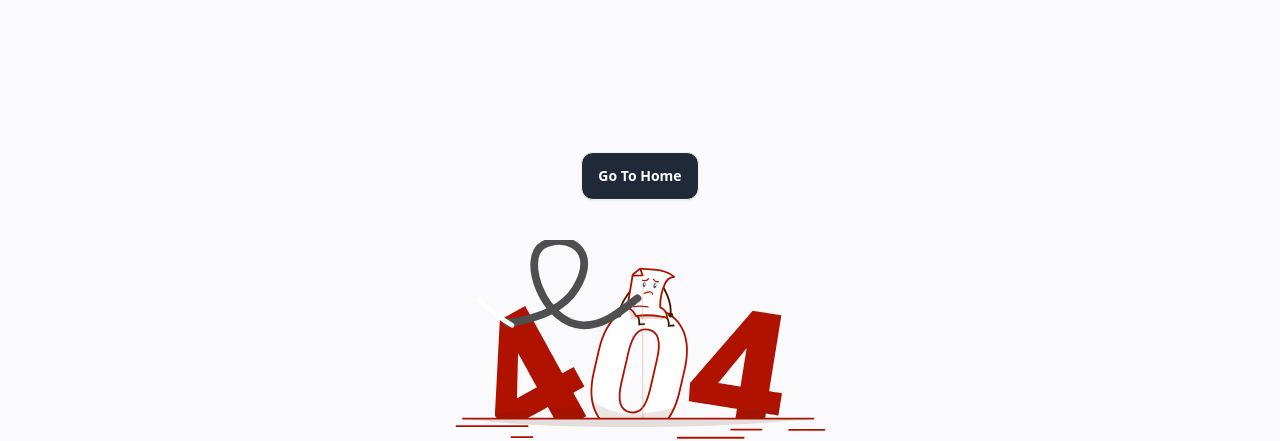
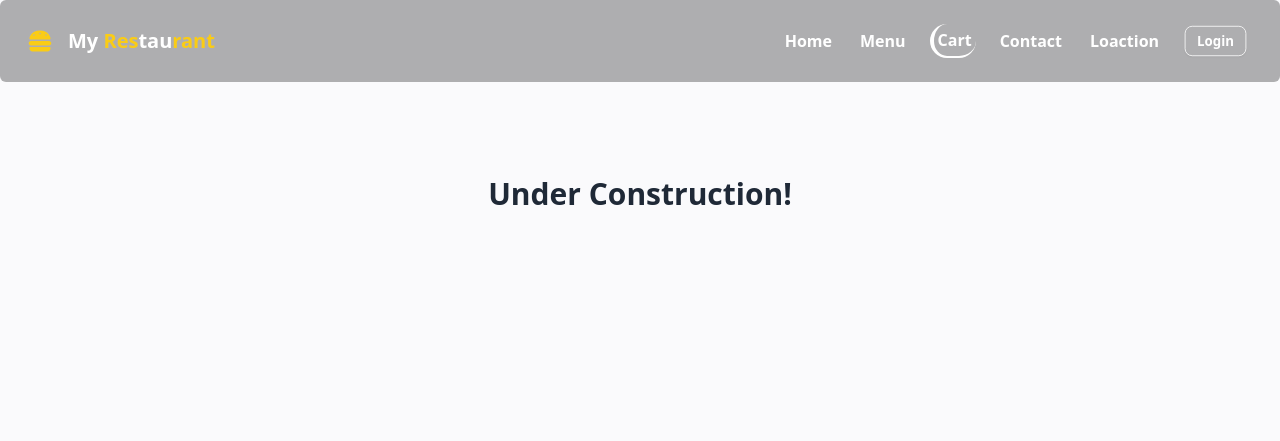
Before and after one commit to dronatoo21/my-restaurant, a React (Vite) app: page /cart in a window 1280 px wide. Before the commit this address had no page. Shown: the top 441 px of the page. Built offline with nearby package versions, Linux system fonts and the light colour scheme.

Commit message:
created cart, location and contact section

```diff
--- /dev/null
+++ b/src/Pages/Cart/Cart.jsx
@@ -0,0 +1,9 @@
+const Cart = () => {
+    return (
+        <div className="min-h-[80vh]">
+            <h1 className="font-bold text-xl py-44 md:text-2xl lg:text-3xl text-center">Under Construction!</h1>
+        </div>
+    );
+};
+
+export default Cart;
--- /dev/null
+++ b/src/Pages/Contact/Contact.jsx
@@ -0,0 +1,9 @@
+const Contact = () => {
+    return (
+        <div className="min-h-[80vh]">
+            <h1 className="font-bold text-xl py-44 md:text-2xl lg:text-3xl text-center">Under Construction!</h1>
+        </div>
+    );
+};
+
+export default Contact;
--- a/src/Pages/ErrorPage/MainError/MainError.jsx
+++ b/src/Pages/ErrorPage/MainError/MainError.jsx
@@ -6,9 +6,9 @@ const MainError = () => {
     return (
         <div className="min-h-screen">
             <div className="text-center py-28">
-            <Link to="/"><button className="btn bg-gray-800 text-white rounded-xl my-10">Go To Home</button></Link>
-            <Lottie className="w-8/12 lg:w-1/3 mx-auto" animationData={ErrorAnimation}/>
-        </div>
+                <Link to="/"><button className="btn bg-gray-800 text-white rounded-xl my-10">Go To Home</button></Link>
+                <Lottie className="w-8/12 lg:w-1/3 mx-auto" animationData={ErrorAnimation}/>
+            </div>
         </div>
     );
 };
--- /dev/null
+++ b/src/Pages/Location/Location.jsx
@@ -0,0 +1,9 @@
+const Location = () => {
+    return (
+        <div className="min-h-[80vh]">
+            <h1 className="font-bold text-xl py-44 md:text-2xl lg:text-3xl text-center">Under Construction!</h1>
+        </div>
+    );
+};
+
+export default Location;
--- a/src/Pages/Shared/Navbar/Navbar.jsx
+++ b/src/Pages/Shared/Navbar/Navbar.jsx
@@ -9,8 +9,8 @@ const Navbar = () => {
         <NavLink style={({ isActive })=> ({borderBottom: isActive ? "2px solid white" : " ", borderLeft: isActive ? "4px solid white" : " ",})} className="text-base font-semibold hover:text-yellow-400 rounded-full p-1" to="/"><li >Home</li></NavLink>
         <NavLink style={({ isActive })=> ({borderBottom: isActive ? "2px solid white" : " ", borderLeft: isActive ? "4px solid white" : " ",})} className="text-base font-semibold hover:text-yellow-400 rounded-full p-1" to='/menu'><li>Menu</li></NavLink>
         <NavLink style={({ isActive })=> ({borderBottom: isActive ? "2px solid white" : " ", borderLeft: isActive ? "4px solid white" : " ",})} className="text-base font-semibold hover:text-yellow-400 rounded-full p-1" to='/cart'><li>Cart</li></NavLink>
-        <NavLink style={({ isActive })=> ({borderBottom: isActive ? "2px solid white" : " ", borderLeft: isActive ? "4px solid white" : " ",})} className="text-base font-semibold hover:text-yellow-400 rounded-full p-1" to='/about'><li>Contact</li></NavLink>
-        <NavLink style={({ isActive })=> ({borderBottom: isActive ? "2px solid white" : " ", borderLeft: isActive ? "4px solid white" : " ",})} className="text-base font-semibold hover:text-yellow-400 rounded-full p-1" to='/about'><li>Loaction</li></NavLink>
+        <NavLink style={({ isActive })=> ({borderBottom: isActive ? "2px solid white" : " ", borderLeft: isActive ? "4px solid white" : " ",})} className="text-base font-semibold hover:text-yellow-400 rounded-full p-1" to='/contact'><li>Contact</li></NavLink>
+        <NavLink style={({ isActive })=> ({borderBottom: isActive ? "2px solid white" : " ", borderLeft: isActive ? "4px solid white" : " ",})} className="text-base font-semibold hover:text-yellow-400 rounded-full p-1" to='/location'><li>Loaction</li></NavLink>
         <NavLink to='/login'><li className="md:btn md:btn-sm md:bg-transparent md:hover:bg-transparent border-3 md:text-white border-white bg text-base font-semibold hover:text-yellow-400">Login</li></NavLink>
     </>
     const ChangeBackground = () => {
```
Also changed, not shown: src/Routes/Routes.jsx (+15 -0 lines).
